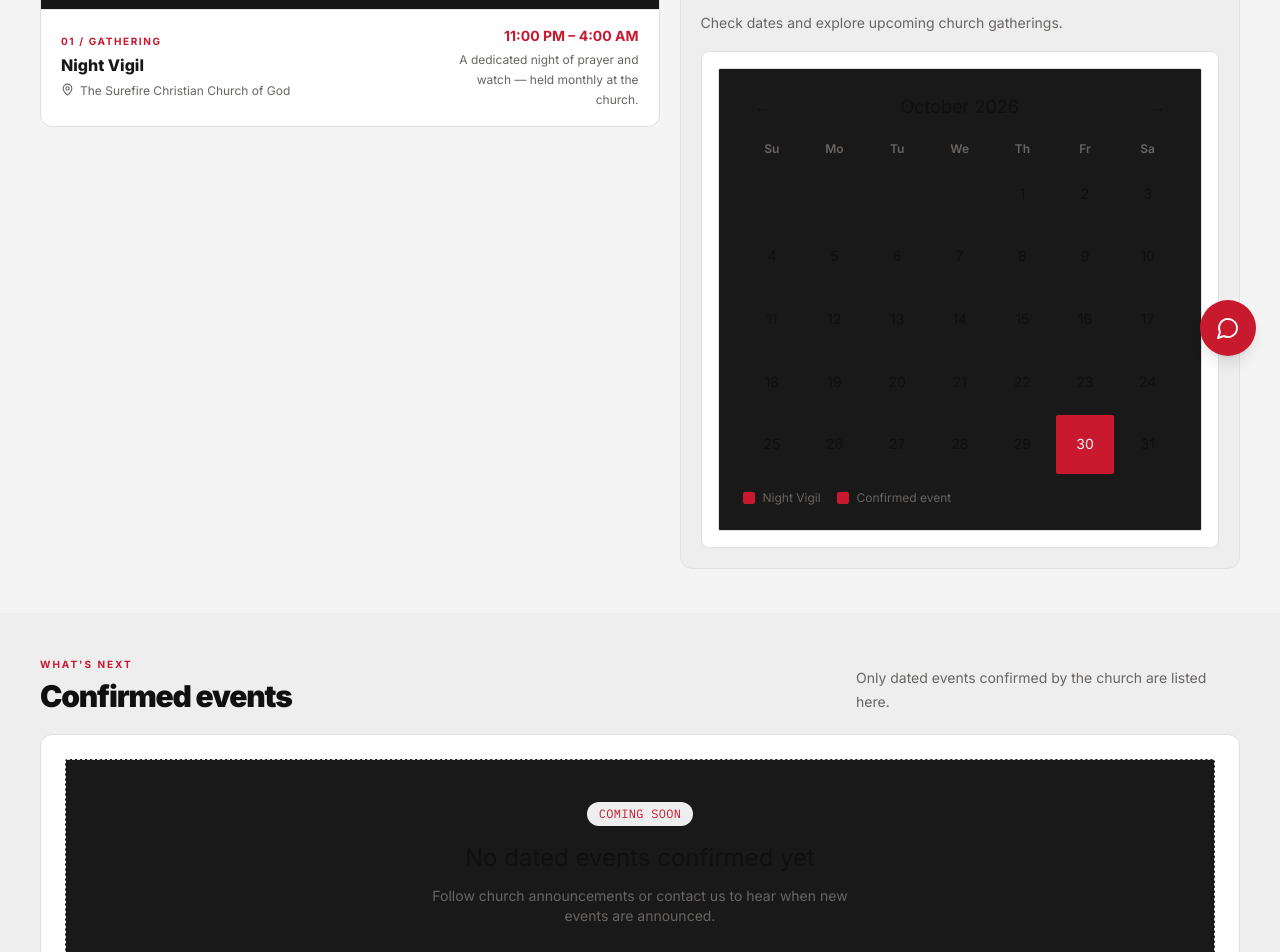
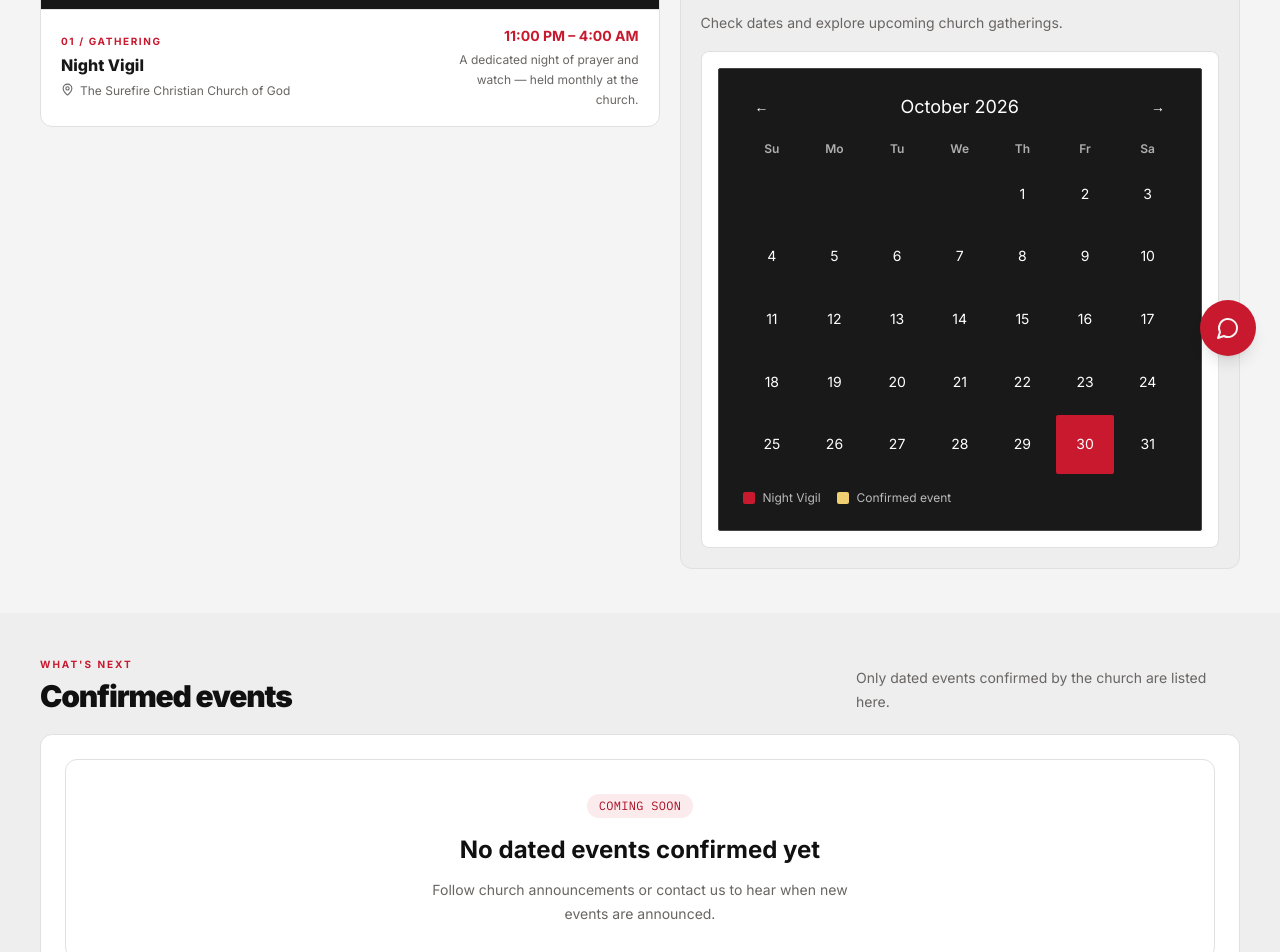
Before and after one commit to taiwoatlas/surefire-next, a Next.js app: page /events in a window 1280 px wide. Shown: the part 420-1372 px from the top of the page. Built offline with nearby package versions, Linux system fonts and the light colour scheme; no server answers.

Commit message:
Fix calendar, prayer form, and coming-soon contrast

```diff
--- a/components/church/EmptyState.tsx
+++ b/components/church/EmptyState.tsx
@@ -6,12 +6,12 @@ interface EmptyStateProps {
 
 export function EmptyState({ badge = "Coming Soon", title, description }: EmptyStateProps) {
   return (
-    <div className="rounded-sm border border-dashed border-line bg-charcoal p-10 text-center">
-      <span className="inline-block rounded-full bg-stone px-3 py-1 font-mono text-xs uppercase tracking-wide text-red">
+    <div className="rounded-xl border border-[#E0E0E0] bg-white p-6 text-center text-[#101010] sm:p-8">
+      <span className="inline-block rounded-full bg-[#FCEBED] px-3 py-1 font-mono text-xs uppercase tracking-wide text-[#a81023]">
         {badge}
       </span>
-      <h3 className="mt-4 font-display text-2xl">{title}</h3>
-      <p className="mx-auto mt-3 max-w-md text-sm text-gray">{description}</p>
+      <h3 className="mt-4 font-display text-2xl font-bold text-[#101010]">{title}</h3>
+      <p className="mx-auto mt-3 max-w-md text-sm leading-6 text-[#686563]">{description}</p>
     </div>
   );
 }
--- a/components/events/EventCalendar.tsx
+++ b/components/events/EventCalendar.tsx
@@ -35,9 +35,9 @@ export function EventCalendar() {
   }
 
   return (
-    <div className="rounded-sm border border-line bg-charcoal p-6">
+    <div className="rounded-sm border border-[#454545] bg-[#191919] p-6 text-white">
       <div className="flex items-center justify-between">
-        <button type="button" onClick={prevMonth} aria-label="Previous month" className="rounded-sm px-3 py-1 text-sm hover:bg-stone">
+        <button type="button" onClick={prevMonth} aria-label="Previous month" className="rounded-sm px-3 py-1 text-sm text-white hover:bg-white/10">
           ←
         </button>
         <h3 className="font-display text-lg">
@@ -48,7 +48,7 @@ export function EventCalendar() {
         </button>
       </div>
 
-      <div className="mt-4 grid grid-cols-7 gap-1 text-center text-xs text-gray">
+      <div className="mt-4 grid grid-cols-7 gap-1 text-center text-xs text-white/65">
         {WEEKDAY_LABELS.map((d) => (
           <div key={d} className="py-1 font-semibold">
             {d}
@@ -61,7 +61,7 @@ export function EventCalendar() {
             <div
               key={i}
               className={`flex aspect-square items-center justify-center rounded-sm text-sm ${
-                day === null ? "" : isVigil ? "bg-red text-paper" : hasEvent ? "bg-gold text-ink" : "text-ink"
+                day === null ? "" : isVigil ? "bg-[#c8192e] text-white" : hasEvent ? "bg-[#f0cf72] font-semibold text-[#101010]" : "text-white"
               }`}
               title={isVigil ? "Night Vigil" : undefined}
             >
@@ -71,12 +71,12 @@ export function EventCalendar() {
         })}
       </div>
 
-      <div className="mt-4 flex flex-wrap gap-4 text-xs text-gray">
+      <div className="mt-4 flex flex-wrap gap-4 text-xs text-white/70">
         <span className="flex items-center gap-2">
           <span className="h-3 w-3 rounded-sm bg-red" /> Night Vigil
         </span>
         <span className="flex items-center gap-2">
-          <span className="h-3 w-3 rounded-sm bg-gold" /> Confirmed event
+          <span className="h-3 w-3 rounded-sm bg-[#f0cf72]" /> Confirmed event
         </span>
       </div>
     </div>
--- a/components/prayer/PrayerRequestForm.tsx
+++ b/components/prayer/PrayerRequestForm.tsx
@@ -9,12 +9,12 @@ export function PrayerRequestForm() {
   const { status, waLink, handleSubmit } = useWhatsAppForm("seniorPastor", TEMPLATE);
 
   return (
-    <form onSubmit={handleSubmit} className="rounded-sm border border-lineOnInk bg-white/5 p-8">
+    <form onSubmit={handleSubmit} className="rounded-sm border border-[#454545] bg-[#191919] p-5 text-white sm:p-8">
       <div>
         <label htmlFor="pName" className="text-xs text-gray-onInk">
           Name
         </label>
-        <input id="pName" name="name" type="text" required className="mt-1 w-full rounded-sm border border-lineOnInk bg-ink px-3 py-2 text-sm text-paper" />
+        <input id="pName" name="name" type="text" required className="mt-1 w-full rounded-sm border border-white/20 bg-[#101010] px-3 py-2 text-sm text-white placeholder:text-white/40" />
       </div>
 
       <div className="mt-4">
```
